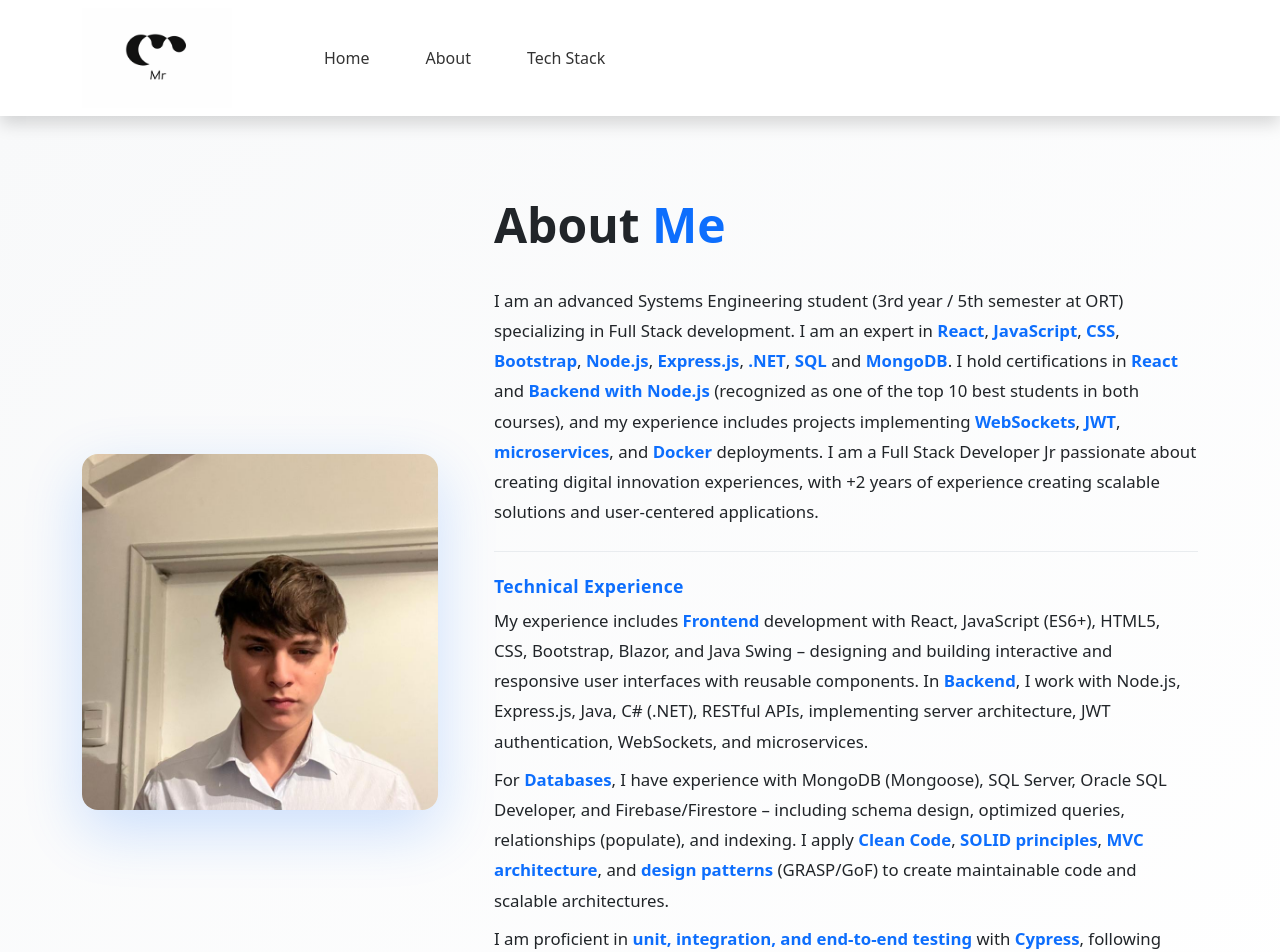
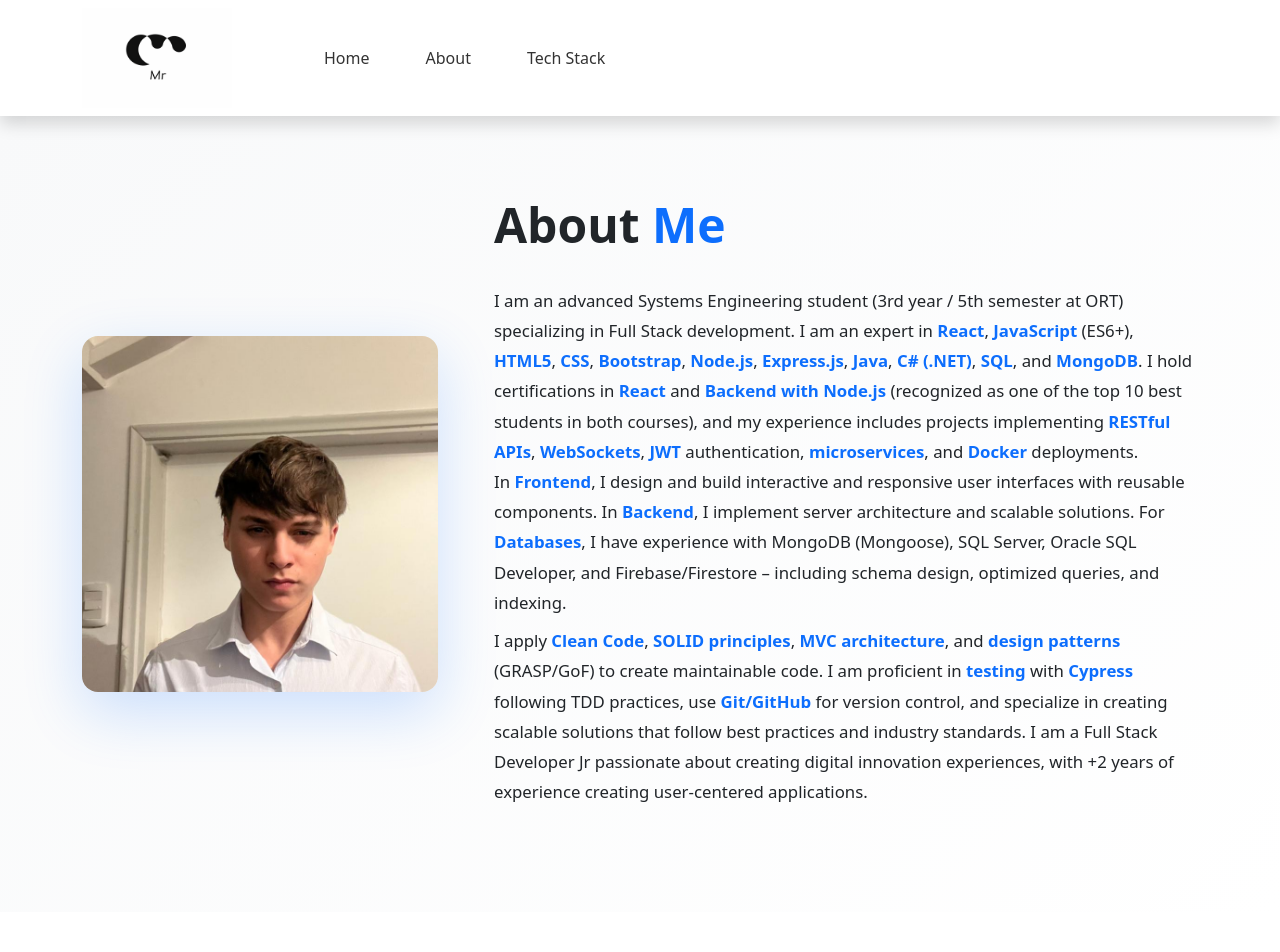
Before and after one commit to matiregalo/Portfolio, a React (Vite) app: page /about in a window 1280 px wide. Shown: the top 952 px of the page. After the commit the page ends 912 px from the top, so only its background shows below. Built offline with nearby package versions, Linux system fonts and the light colour scheme.

Commit message:
En proceso

```diff
--- a/src/components/pages/About/About.jsx
+++ b/src/components/pages/About/About.jsx
@@ -18,7 +18,7 @@ const About = () => {
         <link rel="icon" type="image/png" href="/logoMRTransparente.png" />
         <meta
           name="description"
-          content="Matías Regaló - Desarrollador web especializado en desarrollo de software a medida, aplicaciones web modernas y soluciones tecnológicas personalizadas. Portfolio profesional con proyectos destacados."
+          content="Matías Regaló - Full Stack Developer Jr y estudiante avanzado de Ingeniería en Sistemas (ORT). Especializado en React, Node.js, .NET, MongoDB y tecnologías modernas. Certificado en React y Backend con Node.js (top 10 estudiantes). +2 años de experiencia creando soluciones escalables, aplicando Clean Code, SOLID, arquitectura MVC y patrones de diseño. Experto en desarrollo Frontend y Backend, bases de datos, testing con Cypress, y despliegue con Docker."
         />
         <link rel="canonical" href={currentUrl} />
 
@@ -27,7 +27,7 @@ const About = () => {
         <meta property="og:title" content="About | Matías Regaló" />
         <meta
           property="og:description"
-          content="Matías Regaló - Desarrollador web especializado en desarrollo de software a medida, aplicaciones web modernas y soluciones tecnológicas personalizadas. Portfolio profesional con proyectos destacados."
+          content="Matías Regaló - Full Stack Developer Jr y estudiante avanzado de Ingeniería en Sistemas (ORT). Especializado en React, Node.js, .NET, MongoDB y tecnologías modernas. Certificado en React y Backend con Node.js (top 10 estudiantes). +2 años de experiencia creando soluciones escalables, aplicando Clean Code, SOLID, arquitectura MVC y patrones de diseño. Experto en desarrollo Frontend y Backend, bases de datos, testing con Cypress, y despliegue con Docker."
         />
         <meta property="og:site_name" content="Portfolio | Matías Regaló" />
 
@@ -36,7 +36,7 @@ const About = () => {
         <meta name="twitter:title" content="About | Matías Regaló" />
         <meta
           name="twitter:description"
-          content="Matías Regaló - Desarrollador web especializado en desarrollo de software a medida, aplicaciones web modernas y soluciones tecnológicas personalizadas. Portfolio profesional con proyectos destacados."
+          content="Matías Regaló - Full Stack Developer Jr y estudiante avanzado de Ingeniería en Sistemas (ORT). Especializado en React, Node.js, .NET, MongoDB y tecnologías modernas. Certificado en React y Backend con Node.js (top 10 estudiantes). +2 años de experiencia creando soluciones escalables, aplicando Clean Code, SOLID, arquitectura MVC y patrones de diseño. Experto en desarrollo Frontend y Backend, bases de datos, testing con Cypress, y despliegue con Docker."
         />
       </Helmet>
 
@@ -62,51 +62,33 @@ const About = () => {
               <div className="about-text-section">
                 <div className="about-paragraph mb-4">
                   <p className="text-dark">
-                    I am an advanced Systems Engineering student (3rd year / 5th
-                    semester at ORT) specializing in Full Stack development. I
-                    am an expert in <strong>React</strong>, <strong>JavaScript</strong>,{" "}
-                    <strong>CSS</strong>, <strong>Bootstrap</strong>,{" "}
-                    <strong>Node.js</strong>, <strong>Express.js</strong>,<strong> .NET</strong>, <strong>SQL</strong> and{" "}
-                    <strong>MongoDB</strong>. I hold certifications in{" "}
-                    <strong>React</strong> and <strong>Backend with Node.js</strong> (recognized as one of the top 10 best students in both courses), and my experience includes projects implementing{" "}
-                    <strong>WebSockets</strong>, <strong>JWT</strong>,{" "}
-                    <strong>microservices</strong>, and <strong>Docker</strong>{" "}
-                    deployments. I am a Full Stack Developer Jr passionate about
-                    creating digital innovation experiences, with +2 years of
-                    experience creating scalable solutions and user-centered
-                    applications.
-                  </p>
-                </div>
-                <div className="about-paragraph mb-4">
-                  <h4 className="h6 fw-semibold mb-2 text-primary">
-                    Technical Experience
-                  </h4>
-                  <p className="text-dark mb-2">
-                    My experience includes <strong>Frontend</strong> development
-                    with React, JavaScript (ES6+), HTML5, CSS, Bootstrap,
-                    Blazor, and Java Swing – designing and building interactive
-                    and responsive user interfaces with reusable components. In{" "}
-                    <strong>Backend</strong>, I work with Node.js, Express.js,
-                    Java, C# (.NET), RESTful APIs, implementing server
-                    architecture, JWT authentication, WebSockets, and
-                    microservices.
+                    I am an advanced Systems Engineering student (3rd year / 5th semester at ORT)
+                    specializing in Full Stack development. I am an expert in <strong>React</strong>,{" "}
+                    <strong>JavaScript</strong> (ES6+), <strong>HTML5</strong>, <strong>CSS</strong>,{" "}
+                    <strong>Bootstrap</strong>, <strong>Node.js</strong>, <strong>Express.js</strong>,{" "}
+                    <strong>Java</strong>, <strong>C# (.NET)</strong>, <strong>SQL</strong>, and{" "}
+                    <strong>MongoDB</strong>. I hold certifications in <strong>React</strong> and{" "}
+                    <strong>Backend with Node.js</strong> (recognized as one of the top 10 best students
+                    in both courses), and my experience includes projects implementing{" "}
+                    <strong>RESTful APIs</strong>, <strong>WebSockets</strong>, <strong>JWT</strong>{" "}
+                    authentication, <strong>microservices</strong>, and <strong>Docker</strong> deployments.
                   </p>
                   <p className="text-dark mb-2">
-                    For <strong>Databases</strong>, I have experience with
-                    MongoDB (Mongoose), SQL Server, Oracle SQL Developer, and
-                    Firebase/Firestore – including schema design, optimized
-                    queries, relationships (populate), and indexing. I apply{" "}
-                    <strong>Clean Code</strong>, <strong>SOLID principles</strong>,{" "}
-                    <strong>MVC architecture</strong>, and <strong>design patterns</strong> (GRASP/GoF) to create maintainable code and scalable architectures.
+                    In <strong>Frontend</strong>, I design and build interactive and responsive user
+                    interfaces with reusable components. In <strong>Backend</strong>, I implement server
+                    architecture and scalable solutions. For <strong>Databases</strong>, I have experience
+                    with MongoDB (Mongoose), SQL Server, Oracle SQL Developer, and Firebase/Firestore –
+                    including schema design, optimized queries, and indexing.
                   </p>
                   <p className="text-dark mb-0">
-                    I am proficient in <strong>unit, integration, and end-to-end testing</strong> with{" "}
-                    <strong>Cypress</strong>, following TDD practices. I also
-                    use <strong>Git/GitHub</strong> for version control and{" "}
-                    <strong>Docker</strong> for application containerization and
-                    deployment. I specialize in creating maintainable and
-                    scalable solutions that follow best practices and industry
-                    standards.
+                    I apply <strong>Clean Code</strong>, <strong>SOLID principles</strong>,{" "}
+                    <strong>MVC architecture</strong>, and <strong>design patterns</strong> (GRASP/GoF)
+                    to create maintainable code. I am proficient in <strong>testing</strong> with{" "}
+                    <strong>Cypress</strong> following TDD practices, use <strong>Git/GitHub</strong> for
+                    version control, and specialize in creating scalable solutions that follow best
+                    practices and industry standards. I am a Full Stack Developer Jr passionate about
+                    creating digital innovation experiences, with +2 years of experience creating
+                    user-centered applications.
                   </p>
                 </div>
               </div>
--- a/src/components/pages/TechStack/TechStack.css
+++ b/src/components/pages/TechStack/TechStack.css
@@ -80,6 +80,12 @@
   font-size: 2.5rem;
   color: #0d6efd;
   transition: transform 0.3s ease;
+}
+
+.tech-icon-img {
+  width: 2.5rem;
+  height: 2.5rem;
+  object-fit: contain;
 }
 
 .tech-item:hover .tech-icon {
--- a/src/components/pages/TechStack/TechStack.jsx
+++ b/src/components/pages/TechStack/TechStack.jsx
@@ -19,36 +19,6 @@ import {
 } from "react-icons/si";
 import "./TechStack.css";
 
-// Custom icons for technologies not available in react-icons
-const JavaIcon = () => (
-  <div
-    className="tech-icon"
-    style={{
-      width: "2.5rem",
-      height: "2.5rem",
-      display: "flex",
-      alignItems: "center",
-      justifyContent: "center",
-      fontSize: "2rem",
-      fontWeight: "bold",
-      color: "#ED8B00",
-    }}
-  >
-    ☕
-  </div>
-);
-
-const CSharpIcon = () => (
-  <svg
-    className="tech-icon"
-    viewBox="0 0 24 24"
-    fill="#239120"
-    xmlns="http://www.w3.org/2000/svg"
-    style={{ width: "2.5rem", height: "2.5rem" }}
-  >
-    <path d="M12 0C5.373 0 0 5.373 0 12s5.373 12 12 12 12-5.373 12-12S18.627 0 12 0zm5.568 8.16c.169.169.169.44 0 .609l-1.44 1.44c-.169.169-.44.169-.609 0l-1.44-1.44c-.169-.169-.169-.44 0-.609l1.44-1.44c.169-.169.44-.169.609 0l1.44 1.44zm-9.136 0c.169.169.169.44 0 .609l-1.44 1.44c-.169.169-.44.169-.609 0L5.04 8.769c-.169-.169-.169-.44 0-.609l1.44-1.44c.169-.169.44-.169.609 0l1.44 1.44zm4.568 0c.169.169.169.44 0 .609l-1.44 1.44c-.169.169-.44.169-.609 0L9.608 8.769c-.169-.169-.169-.44 0-.609l1.44-1.44c.169-.169.44-.169.609 0l1.44 1.44z" />
-  </svg>
-);
 
 const TechStack = () => {
   const location = useLocation();
@@ -73,7 +43,7 @@ const TechStack = () => {
           property="og:description"
           content="Matías Regaló - Stack tecnológico completo: React, JavaScript, Node.js, Express, MongoDB, .NET, C#, Java y más tecnologías modernas para desarrollo Full Stack."
         />
-        <meta property="og:site_name" content="Portfolio | Matías Regaló" />
+        <meta property="og:site_name" content="Tech Stack | Matías Regaló" />
 
         <meta name="twitter:card" content="summary" />
         <meta name="twitter:url" content={currentUrl} />
@@ -122,11 +92,19 @@ const TechStack = () => {
                         <span>.NET</span>
                       </div>
                       <div className="tech-item">
-                        <CSharpIcon />
+                        <img
+                          src="/icons/c-sharp.png"
+                          alt="C#"
+                          className="tech-icon tech-icon-img"
+                        />
                         <span>C#</span>
                       </div>
                       <div className="tech-item">
-                        <JavaIcon />
+                        <img
+                          src="/icons/java.png"
+                          alt="Java"
+                          className="tech-icon tech-icon-img"
+                        />
                         <span>Java</span>
                       </div>
                       <div className="tech-item">
@@ -191,11 +169,19 @@ const TechStack = () => {
                         <span>.NET</span>
                       </div>
                       <div className="tech-item">
-                        <CSharpIcon />
+                        <img
+                          src="/icons/c-sharp.png"
+                          alt="C#"
+                          className="tech-icon tech-icon-img"
+                        />
                         <span>C#</span>
                       </div>
                       <div className="tech-item">
-                        <JavaIcon />
+                        <img
+                          src="/icons/java.png"
+                          alt="Java"
+                          className="tech-icon tech-icon-img"
+                        />
                         <span>Java</span>
                       </div>
                       <div className="tech-item">
```
Also changed, not shown: public/icons/c-sharp.png (added), public/icons/java.png (added).
